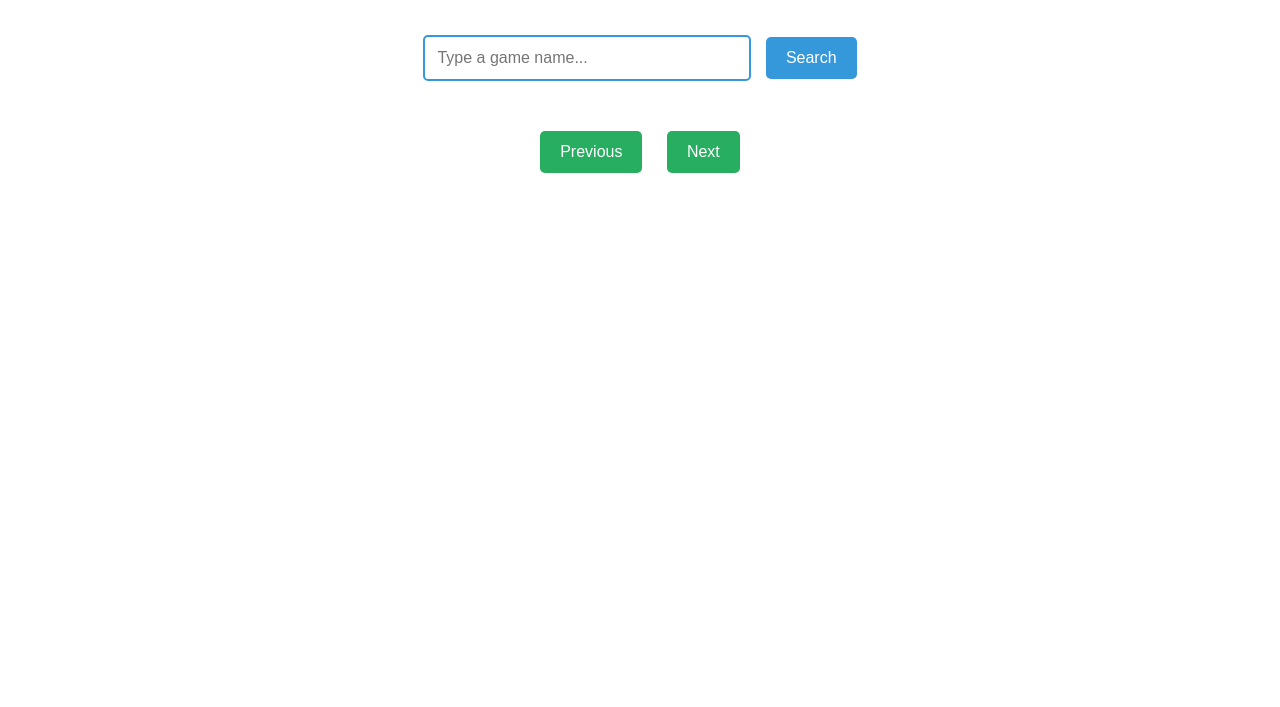
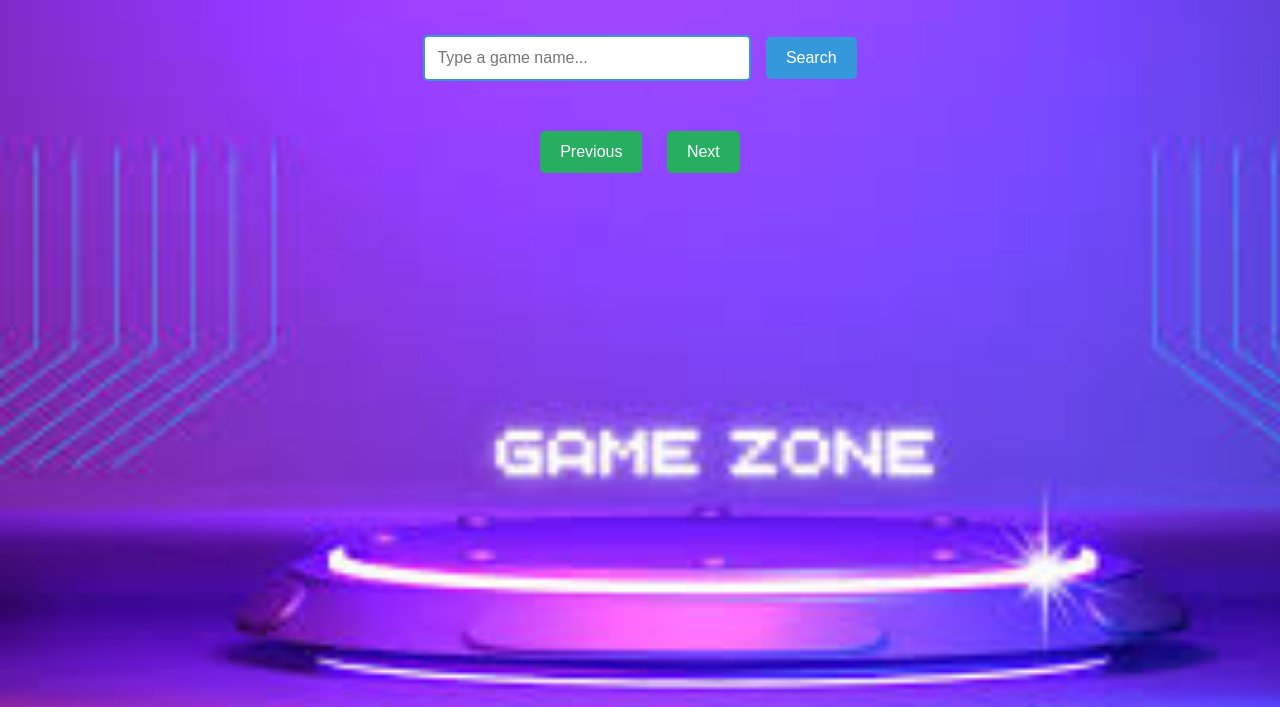
Before and after one commit to akshat-j1/games-search-website, a plain HTML site: page index.html in a window 1280 px wide. Shown: the part 93-800 px from the top of the page. Drawn offline with Linux system fonts and the light colour scheme.

Commit message:
Update index.html

```diff
--- a/index.html
+++ b/index.html
@@ -13,7 +13,7 @@
      body {
   font-family: Arial, sans-serif;
   margin: 40px;
-  background-image: url('./download.jpeg');
+  background-image: url('https://github.com/akshat-j1/games-search-website/blob/main/Pasted%20image.png');
   background-size: cover;
   background-repeat: no-repeat;
   background-attachment: fixed;
```
